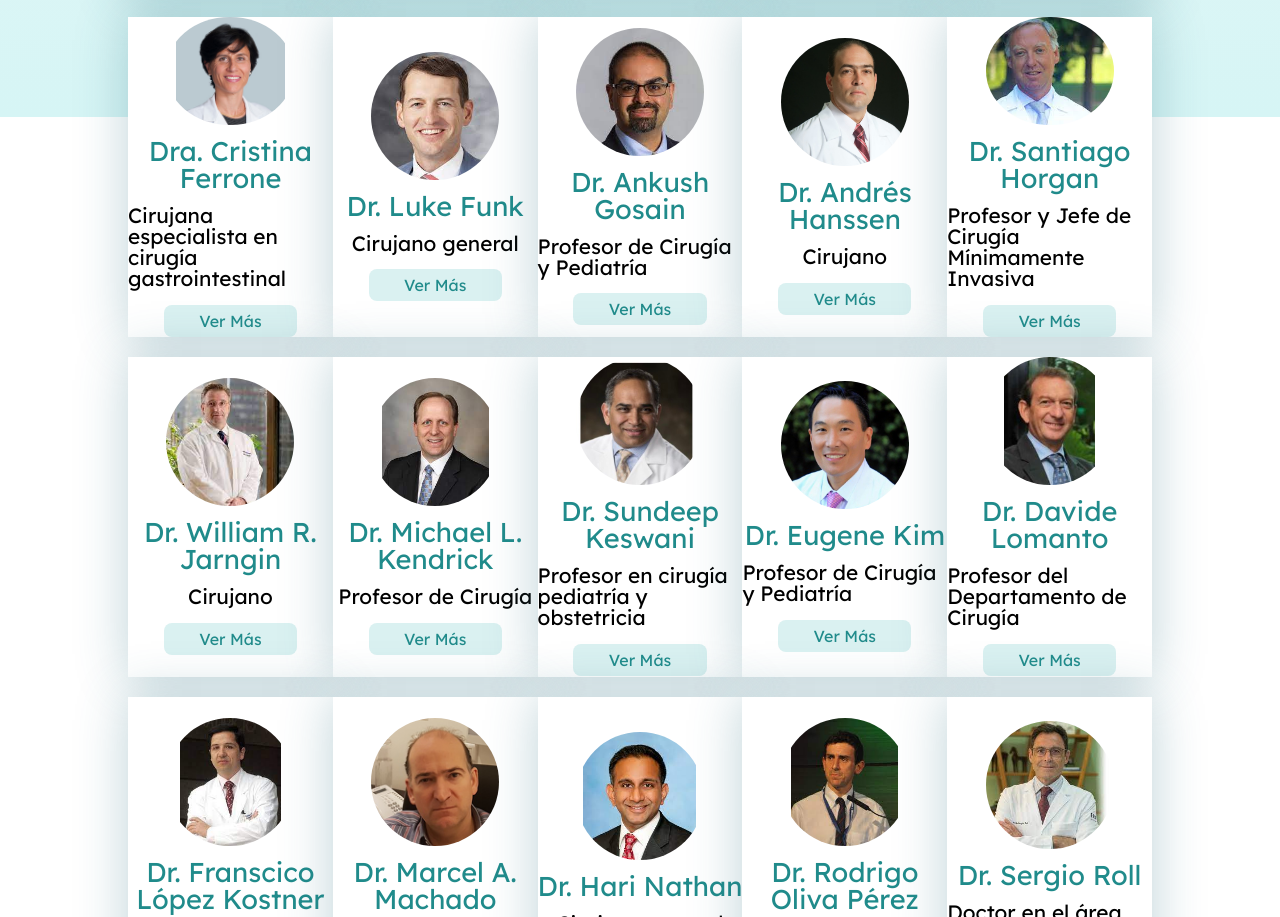
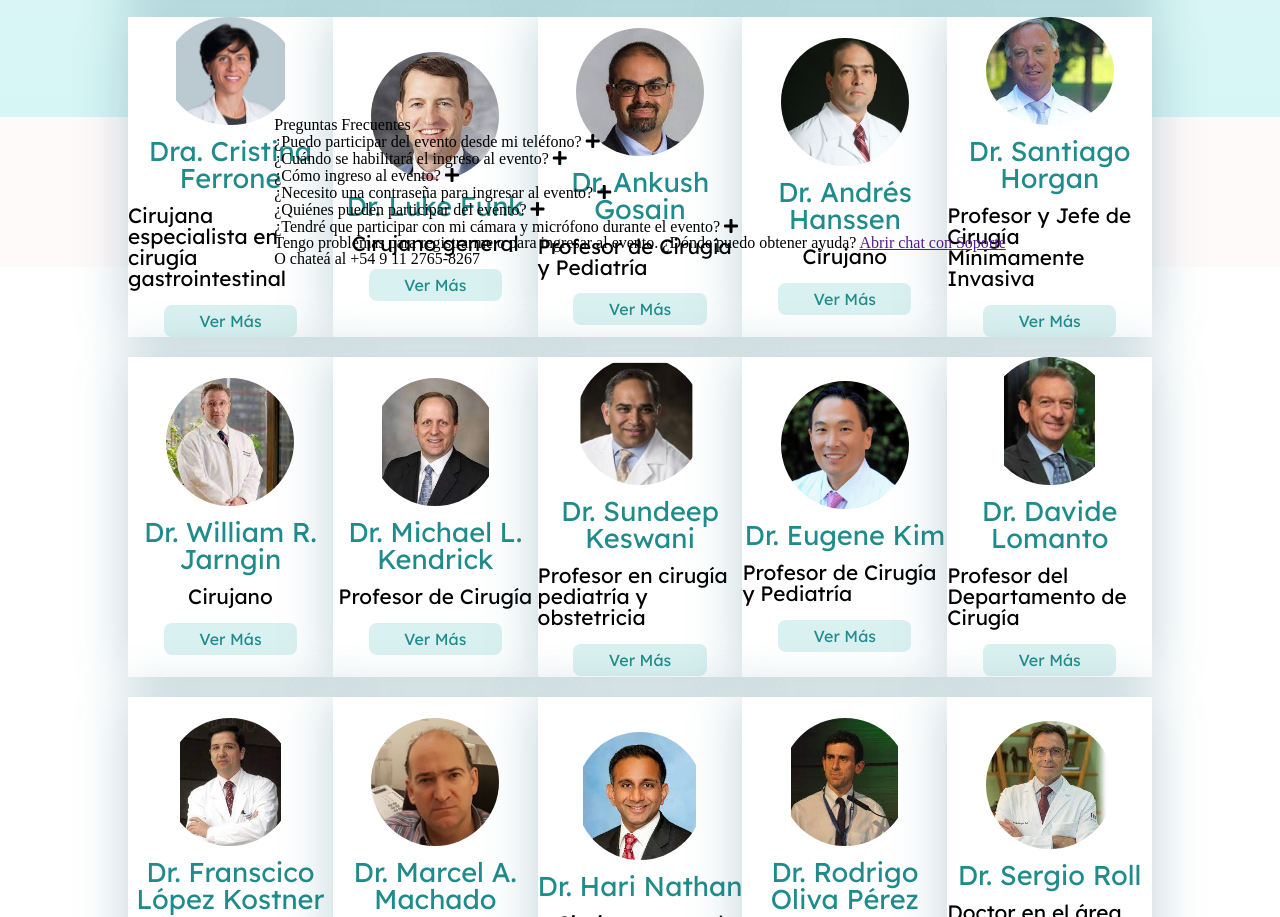
Before and after one commit to martuwilliner/AAClanding, a plain HTML site: page index.html in a window 1280 px wide. Shown: the part 3115-4032 px from the top of the page. Drawn offline with nearby package versions, Linux system fonts and the light colour scheme.

Commit message:
comienzo preguntas

```diff
--- a/index.html
+++ b/index.html
@@ -159,6 +159,25 @@
             </section>
         <!-- fin participantes -->
         </section>
+
+        <!-- preguntas frecuentes -->
+
+        <section id="preguntas">
+            <h2>Preguntas Frecuentes</h2>
+
+            <article>¿Puedo participar del evento desde mi teléfono? <i class="fas fa-plus"></i></article>
+            <article>¿Cuándo se habilitará el ingreso al evento? <i class="fas fa-plus"></i></article>
+            <article>¿Cómo ingreso al evento? <i class="fas fa-plus"></i></article>
+            <article>¿Necesito una contraseña para ingresar al evento? <i class="fas fa-plus"></i></article>
+            <article>¿Quiénes pueden participar del evento? <i class="fas fa-plus"></i></article>
+            <article>¿Tendré que participar con mi cámara y micrófono durante el evento? <i class="fas fa-plus"></i></article>
+            <article class="unico">Tengo problemas para registrarme o para ingresar al evento. ¿Dónde puedo obtener ayuda?
+                <a href=""> Abrir chat con Soporte</a>
+                <h3>O chateá al +54 9 11 2765-8267</h3>
+            </article>
+        </section>
+
+        <!-- preguntas frecuentes -->
     </main>
     <footer></footer>
 
```
